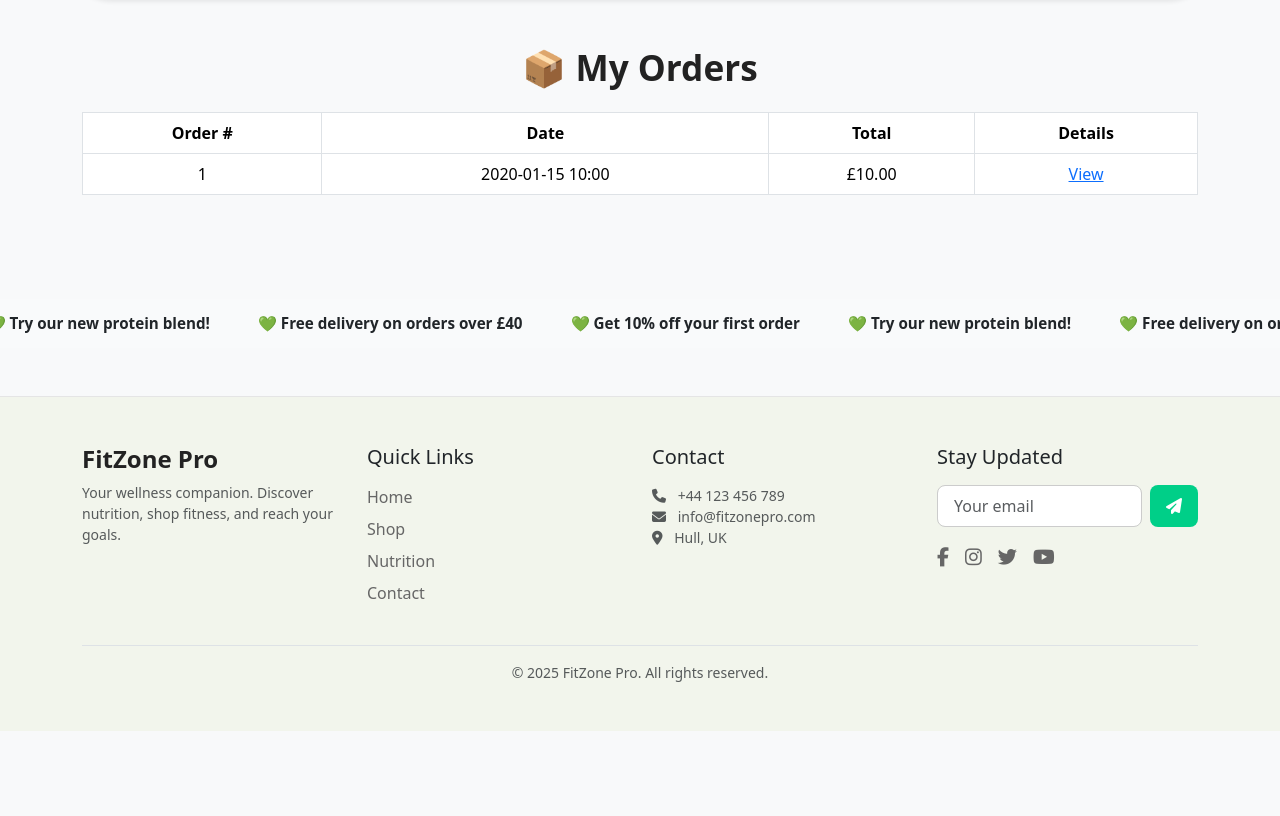
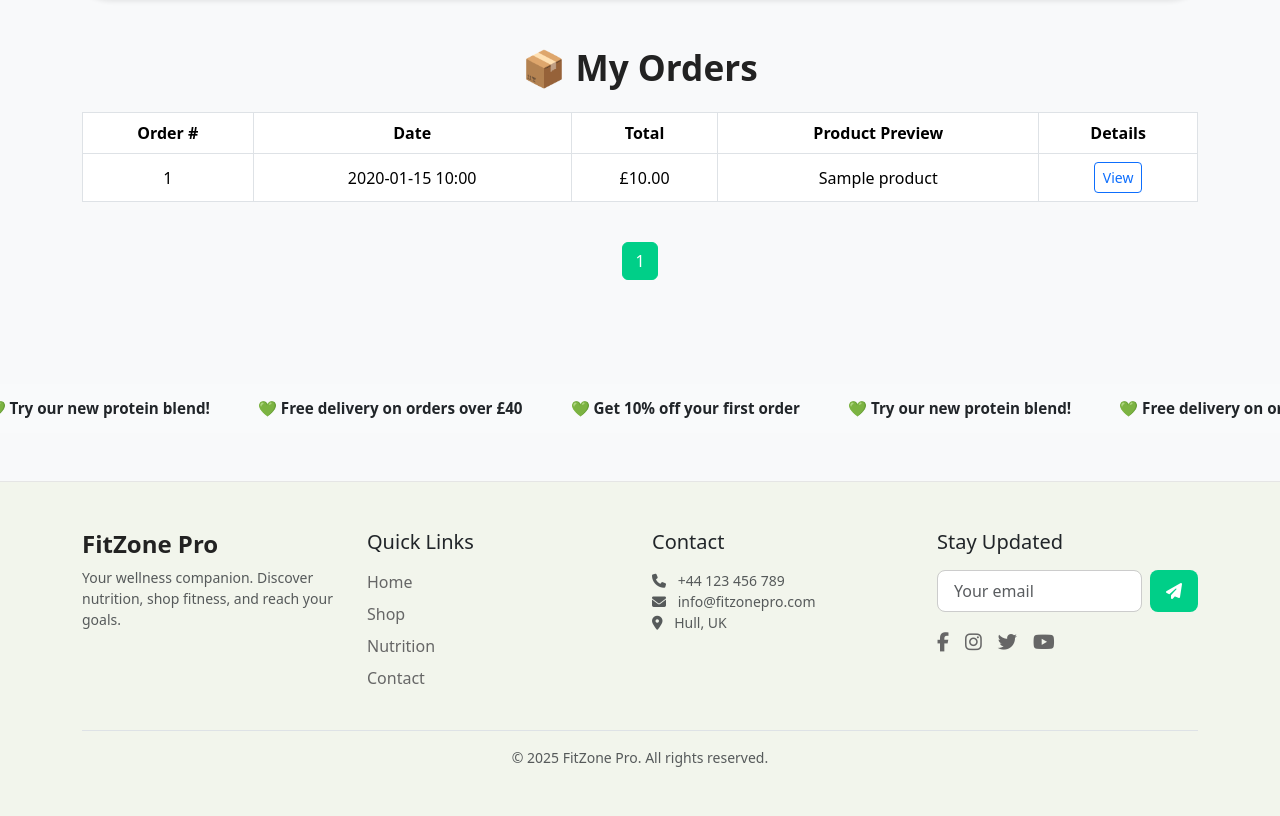
Before and after one commit to Danut89/Milestone-Project-4, a Django app: page /orders/my-orders/ in a window 1280 px wide. Shown: the part 130-946 px from the top of the page. Before the commit the page ends 861 px from the top, so only its background shows below. Run offline with Django 5.2, Linux system fonts and the light colour scheme; a user stored in the database is signed in; tables that the repository leaves empty hold one stand-in row (values such as "Sample post"); some libraries are stand-ins or nearby versions.

Commit message:
feat: Improved order history page with pagination, recent order highlight, and product preview

```diff
--- /dev/null
+++ b/orders/static/orders/orders.css
@@ -0,0 +1,5 @@
+.highlight-row {
+  background-color: #f1f8e9;
+  font-weight: bold;
+  border-left: 4px solid #7cb342;
+}
--- a/orders/templates/orders/order_history.html
+++ b/orders/templates/orders/order_history.html
@@ -7,27 +7,63 @@
 
   {% if orders %}
   <div class="table-responsive">
-      <table class="table table-bordered">
+    <table class="table table-bordered align-middle text-center">
       <thead>
         <tr>
           <th>Order #</th>
           <th>Date</th>
           <th>Total</th>
+          <th>Product Preview</th>
           <th>Details</th>
         </tr>
       </thead>
       <tbody>
         {% for order in orders %}
-          <tr>
+        <tr class="{% if order.id == most_recent_id %}highlight-row{% endif %}">
           <td>{{ order.id }}</td>
           <td>{{ order.created_at|date:"Y-m-d H:i" }}</td>
           <td>£{{ order.total_price }}</td>
-            <td><a href="{% url 'order_detail' order.id %}">View</a></td>
+          <td>
+            {% with first_item=order.items.first %}
+              {% if first_item %}
+                {{ first_item.product.name }}
+              {% else %}
+                —
+              {% endif %}
+            {% endwith %}
+          </td>
+          <td>
+            <a href="{% url 'order_detail' order.id %}" class="btn btn-sm btn-outline-primary">View</a>
+          </td>
         </tr>
         {% endfor %}
       </tbody>
     </table>
   </div>
+
+  <!-- Pagination -->
+  <div class="pagination justify-content-center mt-4">
+    <ul class="pagination">
+      {% if orders.has_previous %}
+      <li class="page-item">
+        <a class="page-link" href="?page={{ orders.previous_page_number }}">«</a>
+      </li>
+      {% endif %}
+
+      {% for num in orders.paginator.page_range %}
+      <li class="page-item {% if orders.number == num %}active{% endif %}">
+        <a class="page-link" href="?page={{ num }}">{{ num }}</a>
+      </li>
+      {% endfor %}
+
+      {% if orders.has_next %}
+      <li class="page-item">
+        <a class="page-link" href="?page={{ orders.next_page_number }}">»</a>
+      </li>
+      {% endif %}
+    </ul>
+  </div>
+
   {% else %}
     <p>You haven't placed any orders yet.</p>
   {% endif %}
--- a/orders/views.py
+++ b/orders/views.py
@@ -6,11 +6,23 @@ from django.shortcuts import get_object_or_404
 # Create your views here.
 
 
+from django.core.paginator import Paginator
+
 @login_required
 def order_history(request):
     # Get all orders for the logged-in user, newest first
     orders = Order.objects.filter(user=request.user).order_by('-created_at')
-    return render(request, 'orders/order_history.html', {'orders': orders})
+
+    # Paginate orders: 10 per page
+    paginator = Paginator(orders, 10)
+    page_number = request.GET.get('page')
+    page_orders = paginator.get_page(page_number)
+
+    return render(request, 'orders/order_history.html', {
+        'orders': page_orders,
+        'most_recent_id': orders.first().id if orders else None,
+    })
+
 
 
 
```
Lines whose indentation alone changed are shown as unchanged.
